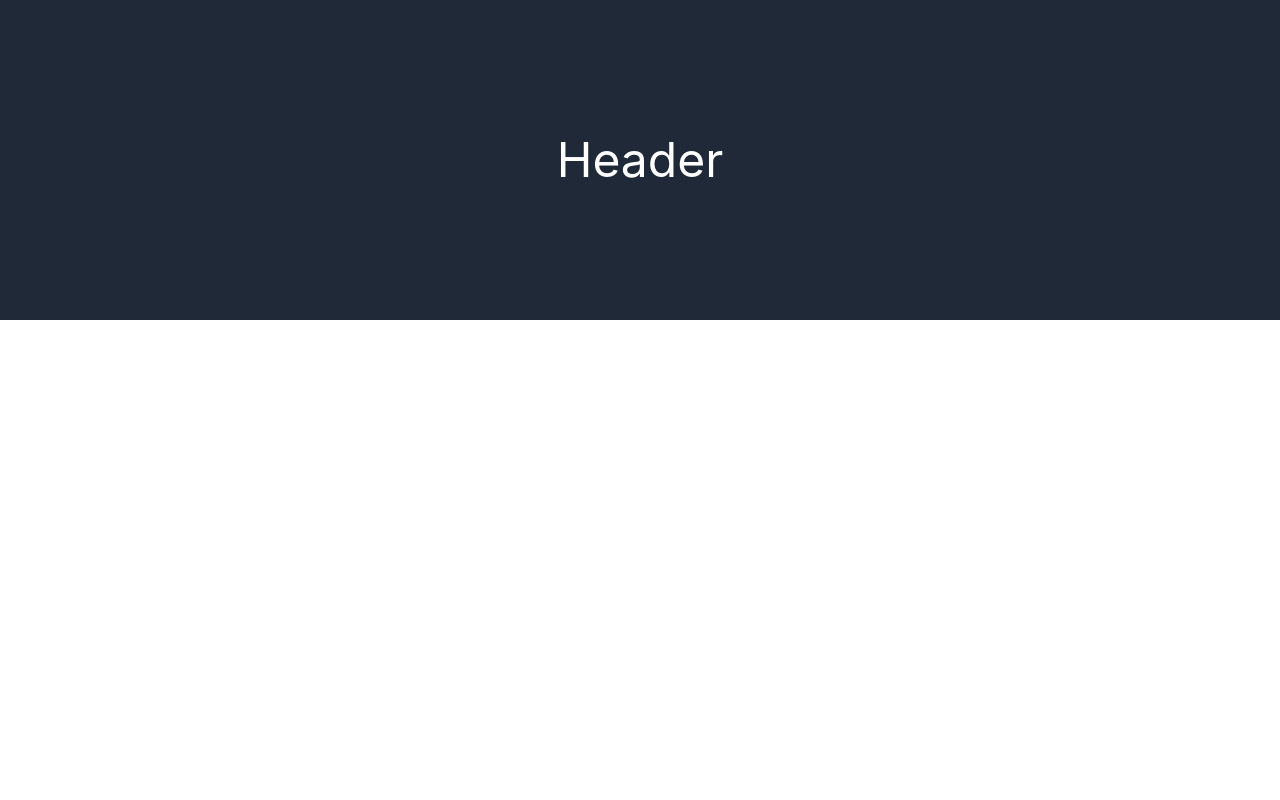
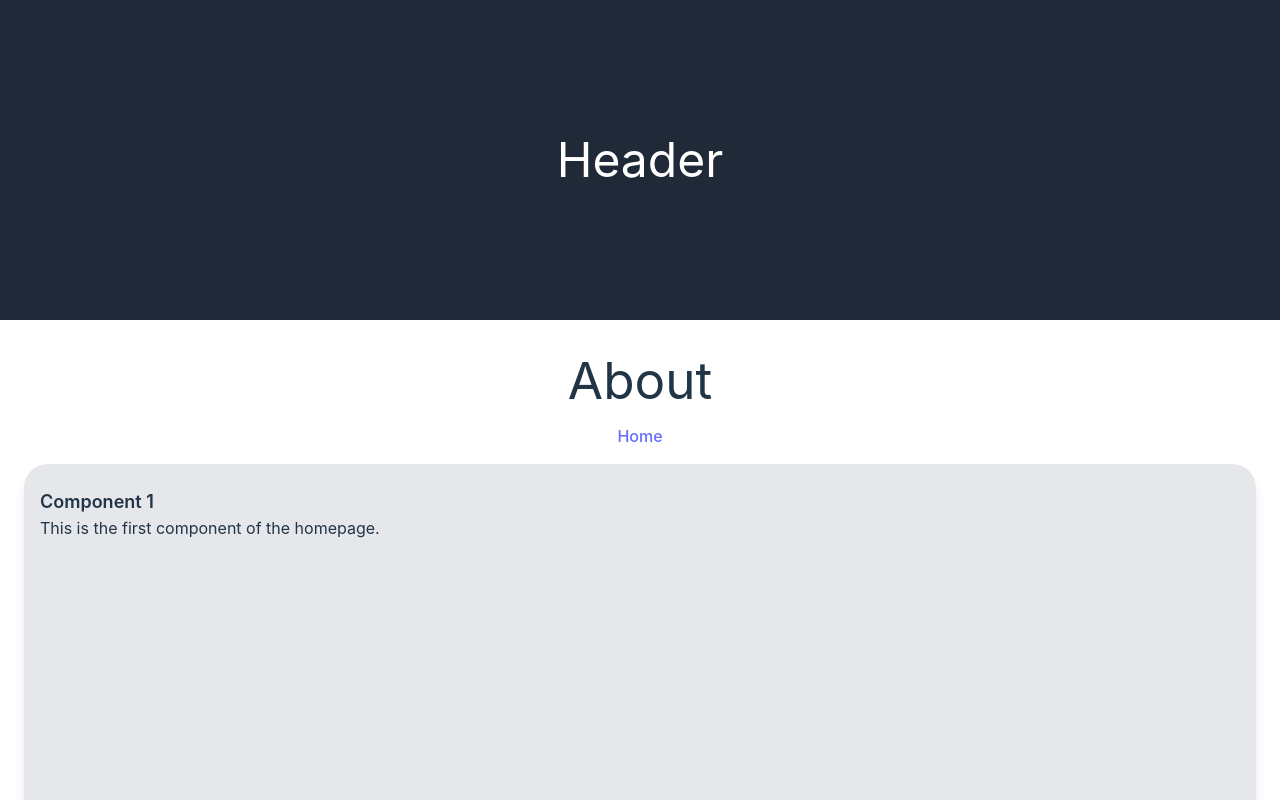
Before and after one commit to Valeriusdev/react-library-app, a React (Vite) app: page /about in a window 1280 px wide. Shown: the top 800 px of the page. Built offline with nearby package versions, Linux system fonts and the light colour scheme.

Commit message:
update AboutLayout component

```diff
--- a/src/layout/AboutLayout.jsx
+++ b/src/layout/AboutLayout.jsx
@@ -2,17 +2,21 @@
 import Component1 from "../components/Component1";
 import Component2 from "../components/Component2";
 import Footer from "../components/Footer";
+import { Link } from "react-router-dom";
 
 const AboutLayout = () => {
   return (
     <div className="flex flex-col w-full">
-      <section className="h-screen w-full">
+      <section className="h-[40vh] w-full">
         <Header />
       </section>
       <main className="w-full">
         <div className="w-full px-6 py-8 space-y-4">
           <div className="flex justify-center w-full">
             <h1>About</h1>
+          </div>
+          <div className="flex justify-center w-full">
+            <Link to="/">Home</Link>
           </div>
           <div className="flex justify-center w-full">
             <Component1 />
```
